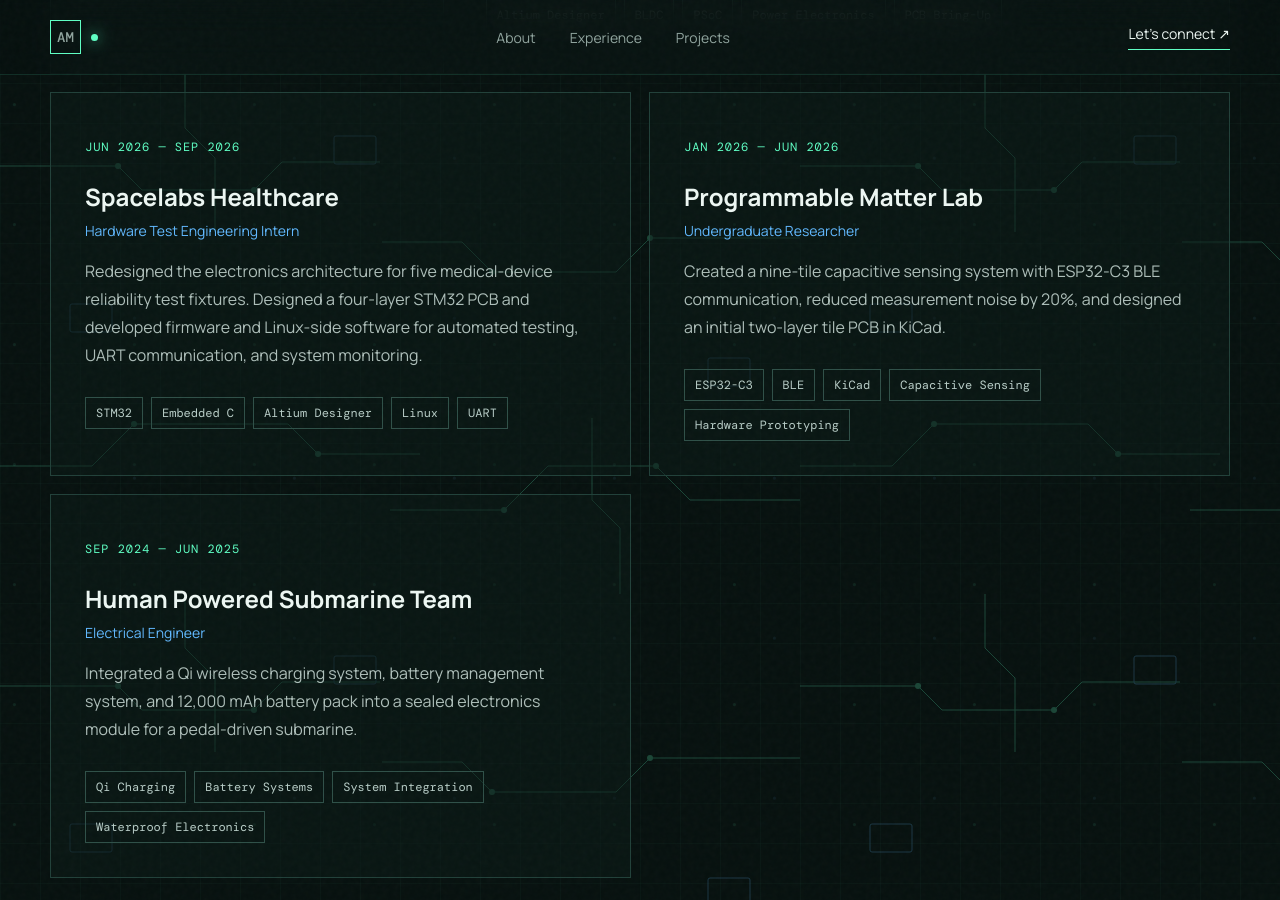
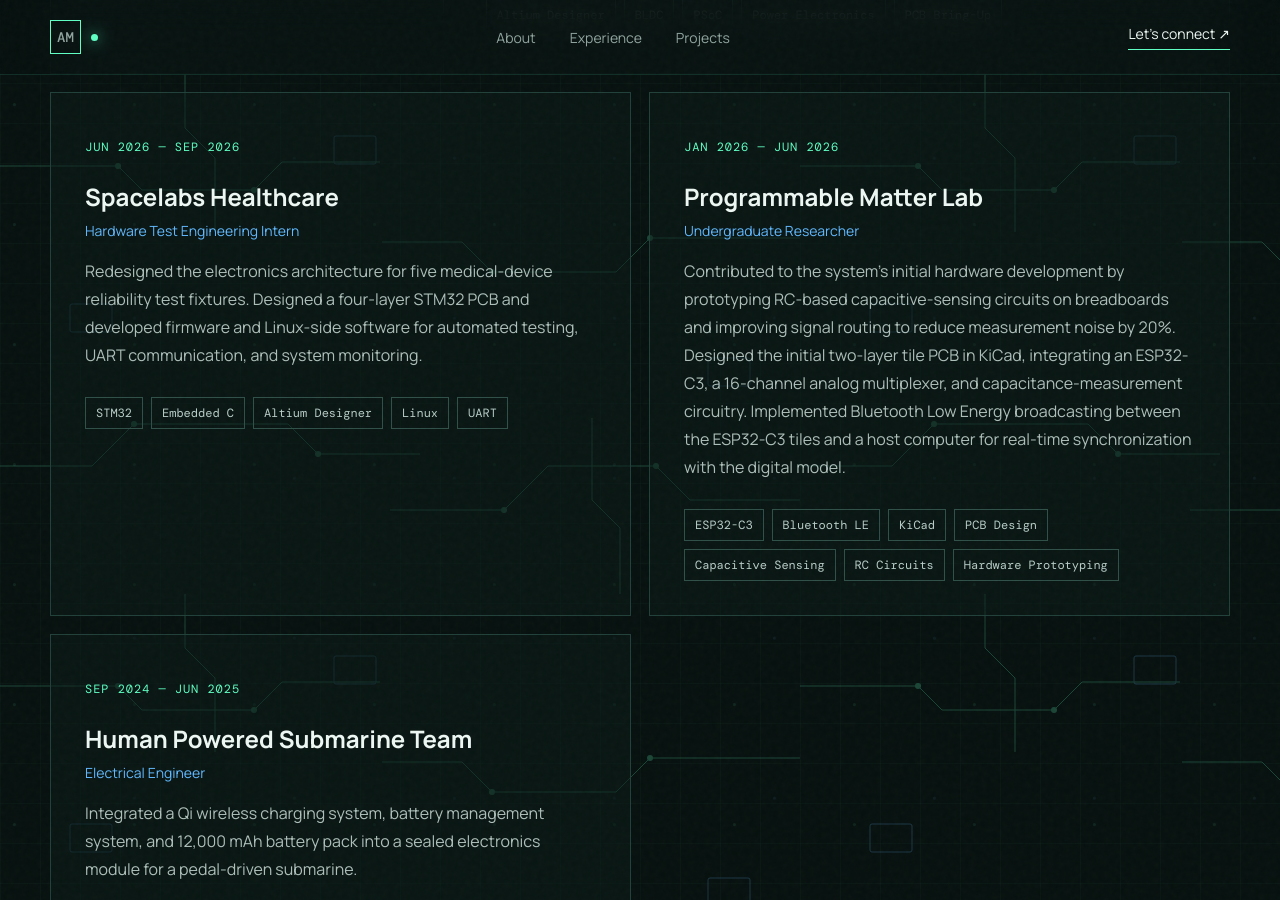
Before and after one commit to AdityaManivel/AdityaManivel.github.io, a Jekyll site: the page index.html, which Jekyll copies as it is, in a window 1280 px wide and 900 px high, scrolled down 2197 px. Built offline with Jekyll 4.4.1, drawn with Linux system fonts in a browser that asks for light colours; some web fonts are replaced.

Commit message:
Expand Programmable Matter Lab hardware contributions

```diff
--- a/index.html
+++ b/index.html
@@ -85,7 +85,7 @@
       </article>
       <div class="experience-grid">
         <article class="exp-card reveal"><p>JUN 2026 — SEP 2026</p><h3>Spacelabs Healthcare</h3><span>Hardware Test Engineering Intern</span><p>Redesigned the electronics architecture for five medical-device reliability test fixtures. Designed a four-layer STM32 PCB and developed firmware and Linux-side software for automated testing, UART communication, and system monitoring.</p><div class="tags"><span>STM32</span><span>Embedded C</span><span>Altium Designer</span><span>Linux</span><span>UART</span></div></article>
-        <article class="exp-card reveal"><p>JAN 2026 — JUN 2026</p><h3>Programmable Matter Lab</h3><span>Undergraduate Researcher</span><p>Created a nine-tile capacitive sensing system with ESP32-C3 BLE communication, reduced measurement noise by 20%, and designed an initial two-layer tile PCB in KiCad.</p><div class="tags"><span>ESP32-C3</span><span>BLE</span><span>KiCad</span><span>Capacitive Sensing</span><span>Hardware Prototyping</span></div></article>
+        <article class="exp-card reveal"><p>JAN 2026 — JUN 2026</p><h3>Programmable Matter Lab</h3><span>Undergraduate Researcher</span><p>Contributed to the system’s initial hardware development by prototyping RC-based capacitive-sensing circuits on breadboards and improving signal routing to reduce measurement noise by 20%. Designed the initial two-layer tile PCB in KiCad, integrating an ESP32-C3, a 16-channel analog multiplexer, and capacitance-measurement circuitry. Implemented Bluetooth Low Energy broadcasting between the ESP32-C3 tiles and a host computer for real-time synchronization with the digital model.</p><div class="tags"><span>ESP32-C3</span><span>Bluetooth LE</span><span>KiCad</span><span>PCB Design</span><span>Capacitive Sensing</span><span>RC Circuits</span><span>Hardware Prototyping</span></div></article>
         <article class="exp-card reveal"><p>SEP 2024 — JUN 2025</p><h3>Human Powered Submarine Team</h3><span>Electrical Engineer</span><p>Integrated a Qi wireless charging system, battery management system, and 12,000 mAh battery pack into a sealed electronics module for a pedal-driven submarine.</p><div class="tags"><span>Qi Charging</span><span>Battery Systems</span><span>System Integration</span><span>Waterproof Electronics</span></div></article>
       </div>
     </section>
```
